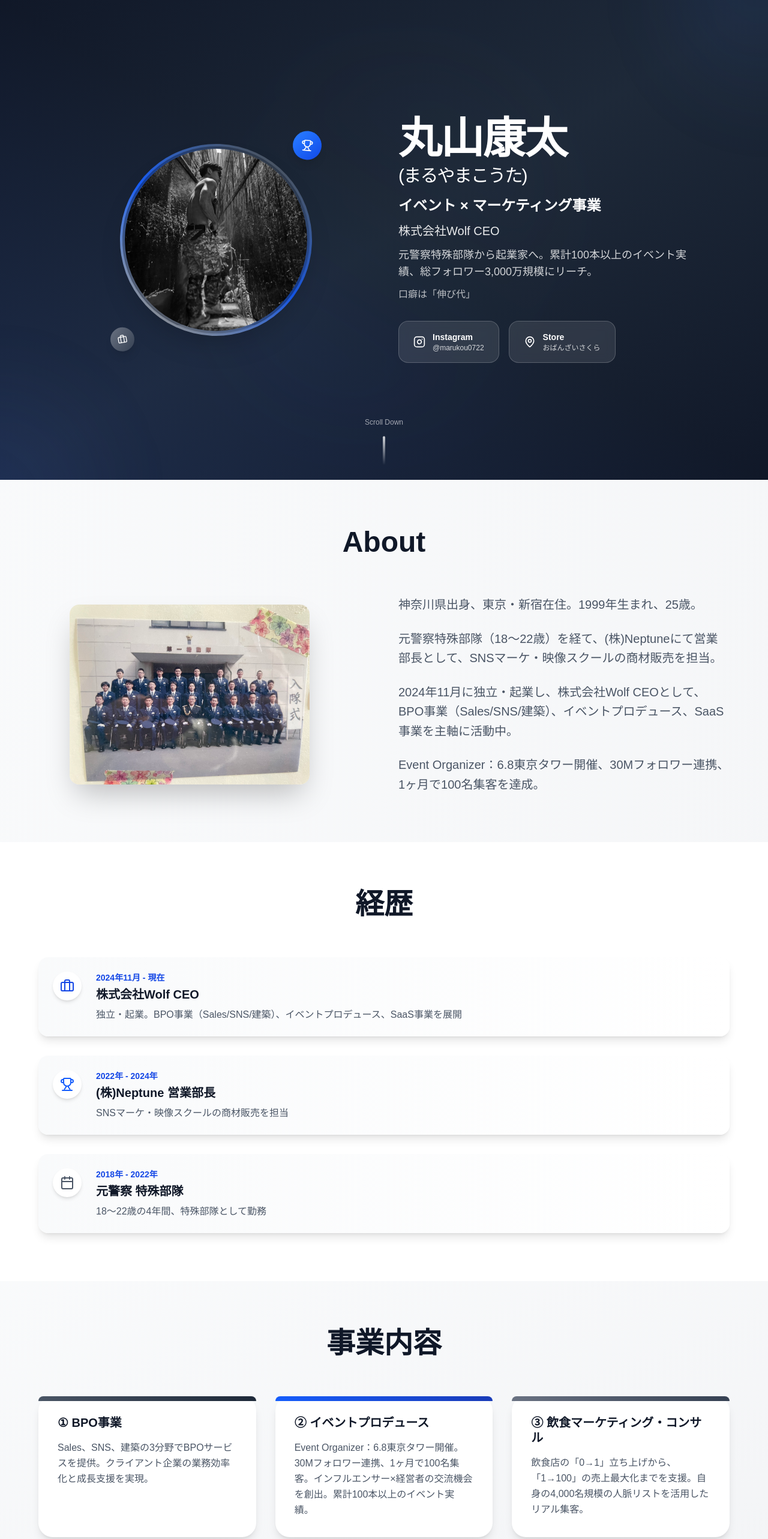
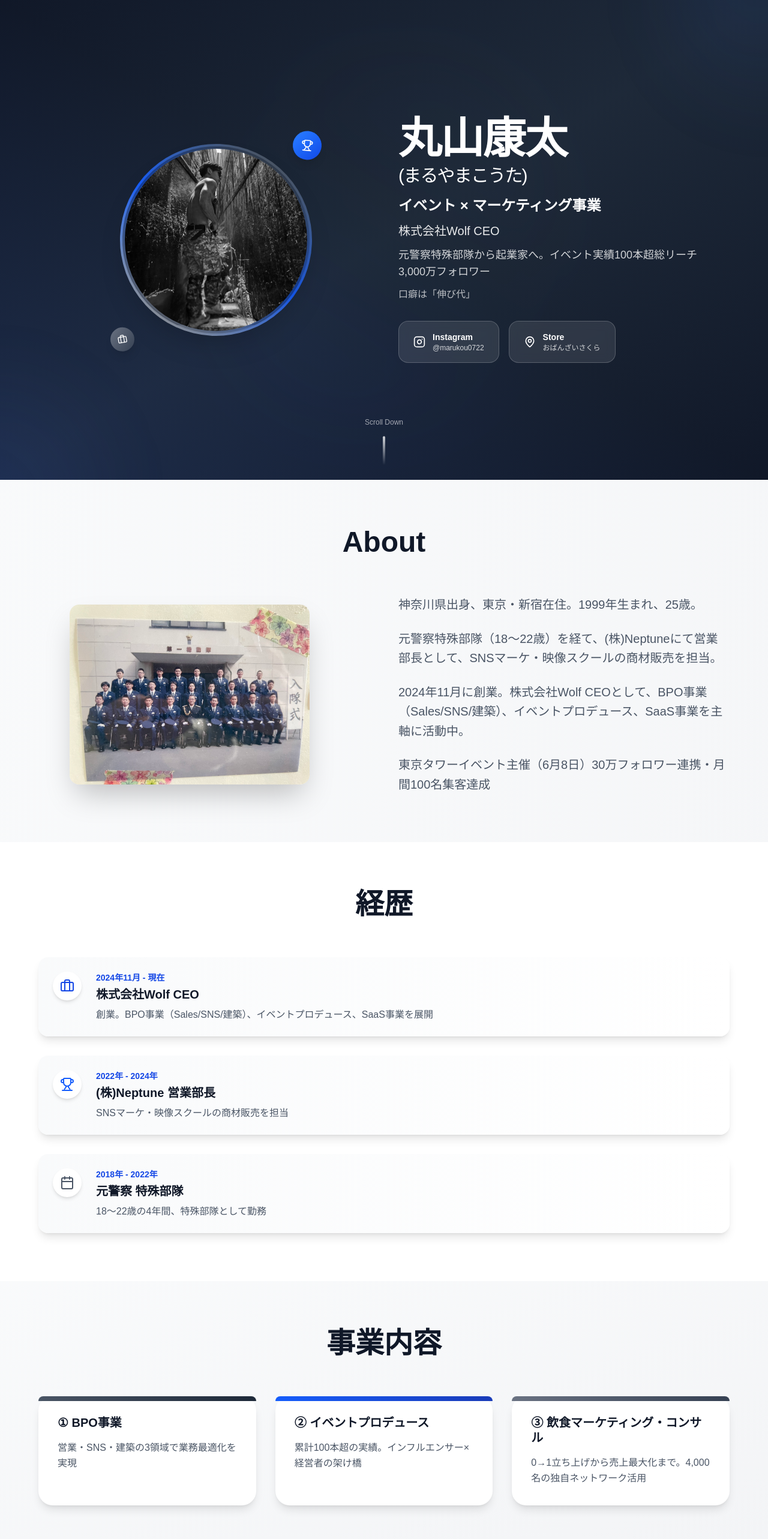
Before and after one commit to yannsunn/kota-maruyama-profile, a Next.js app: page / in a window 1280 px wide. Shown: the top 2566 px of the page at 60% size. Built offline with nearby package versions, Linux system fonts and the light colour scheme.

Commit message:
Improve copy writing for better impact and consistency

```diff
--- a/src/app/page.tsx
+++ b/src/app/page.tsx
@@ -231,8 +231,8 @@ export default function Home() {
                 </p>
                 <p className="text-sm sm:text-base md:text-lg opacity-80 max-w-lg">
                   元警察特殊部隊から起業家へ。<br className="sm:hidden" />
-                  累計100本以上のイベント実績、<br className="sm:hidden" />
-                  総フォロワー3,000万規模にリーチ。
+                  イベント実績100本超<br className="sm:hidden" />
+                  総リーチ3,000万フォロワー
                 </p>
                 <p className="text-xs sm:text-sm md:text-base opacity-70">
                   口癖は「伸び代」
@@ -320,16 +320,15 @@ export default function Home() {
                 SNSマーケ・映像スクールの商材販売を担当。
               </p>
               <p className="text-lg md:text-xl text-gray-600 leading-relaxed">
-                2024年11月に独立・起業し、<br className="sm:hidden" />
+                2024年11月に創業。<br className="sm:hidden" />
                 株式会社Wolf CEOとして、<br className="sm:hidden" />
                 BPO事業（Sales/SNS/建築）、<br className="md:hidden" />
                 イベントプロデュース、SaaS事業を主軸に活動中。
               </p>
               <p className="text-lg md:text-xl text-gray-600 leading-relaxed">
-                Event Organizer：<br className="sm:hidden" />
-                6.8東京タワー開催、<br className="md:hidden" />
-                30Mフォロワー連携、<br className="md:hidden" />
-                1ヶ月で100名集客を達成。
+                東京タワーイベント主催（6月8日）<br className="sm:hidden" />
+                30万フォロワー連携・<br className="md:hidden" />
+                月間100名集客達成
               </p>
             </motion.div>
           </div>
@@ -351,7 +350,7 @@ export default function Home() {
               {
                 period: '2024年11月 - 現在',
                 title: '株式会社Wolf CEO',
-                description: '独立・起業。BPO事業（Sales/SNS/建築）、イベントプロデュース、SaaS事業を展開',
+                description: '創業。BPO事業（Sales/SNS/建築）、イベントプロデュース、SaaS事業を展開',
                 icon: <Briefcase className="text-blue-700" size={24} />
               },
               {
@@ -406,17 +405,17 @@ export default function Home() {
             {[
               {
                 title: '① BPO事業',
-                description: 'Sales、SNS、建築の3分野でBPOサービスを提供。クライアント企業の業務効率化と成長支援を実現。',
+                description: '営業・SNS・建築の3領域で業務最適化を実現',
                 gradient: 'from-gray-600 to-gray-800'
               },
               {
                 title: '② イベントプロデュース',
-                description: 'Event Organizer：6.8東京タワー開催。30Mフォロワー連携、1ヶ月で100名集客。インフルエンサー×経営者の交流機会を創出。累計100本以上のイベント実績。',
+                description: '累計100本超の実績。インフルエンサー×経営者の架け橋',
                 gradient: 'from-blue-600 to-blue-800'
               },
               {
                 title: '③ 飲食マーケティング・コンサル',
-                description: '飲食店の「0→1」立ち上げから、「1→100」の売上最大化までを支援。自身の4,000名規模の人脈リストを活用したリアル集客。',
+                description: '0→1立ち上げから売上最大化まで。4,000名の独自ネットワーク活用',
                 gradient: 'from-gray-500 to-gray-700'
               }
             ].map((business, index) => (
```
